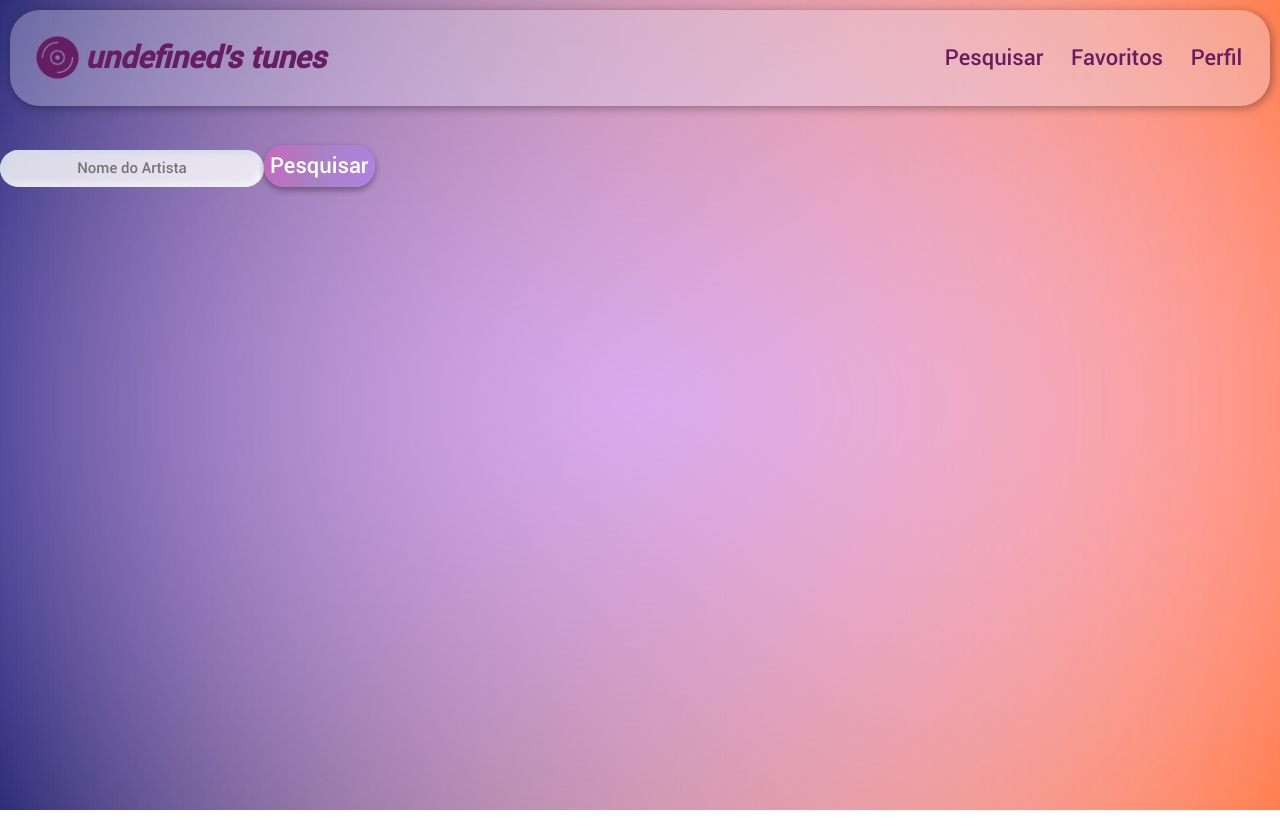
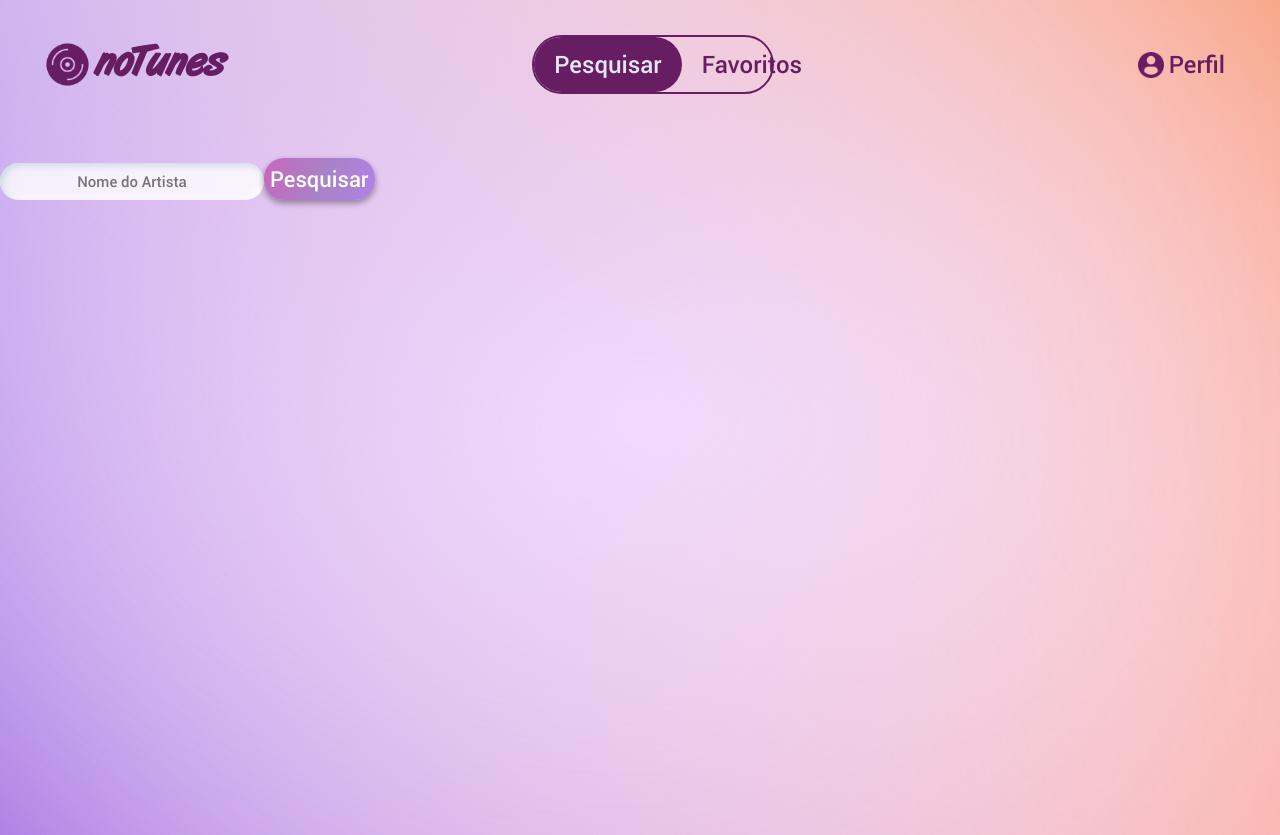
Before and after one commit to amandarosr/trybe-tunes, a React (Create React App) app: page /#/search in a window 1280 px wide. Before the commit the page ends 810 px from the top, so only its background shows below. Built offline with nearby package versions, Linux system fonts and the light colour scheme.

Commit message:
background da homepage mais clara, com header sem background. Links search e favorites dinamicos em configuração de switch dependendo do pathname

```diff
--- a/src/components/Header.jsx
+++ b/src/components/Header.jsx
@@ -1,58 +1,47 @@
 import { Component } from "react";
 import { Link } from "react-router-dom";
-import { getUser } from "../services/userAPI";
-import Loading from "./Loading";
+import { withRouter } from "react-router-dom/cjs/react-router-dom.min";
+import PropTypes from "prop-types";
 import vinyl from "../extra/vinyl-record.png";
+import profile from "../extra/profile-user.png";
 import "../style/Header.css";
 
 class Header extends Component {
-  state = {
-    loading: false,
-    userName: "",
-  };
-
-  async componentDidMount() {
-    this.setState({
-      loading: true,
-    });
-    const user = await getUser();
-    this.setState(
-      {
-        userName: user.name,
-      },
-      () =>
-        this.setState({
-          loading: false,
-        })
-    );
-  }
-
   render() {
-    const { loading, userName } = this.state;
+    const { path } = this.props.match;
     return (
       <header data-testid="header-component">
-        {loading ? (
-          <Loading />
-        ) : (
-          <div className="username-title">
-            <img alt="logo" src={vinyl} className="header-logo" />
-            <h3 className="header-username">{userName + "'s tunes"}</h3>
-          </div>
-        )}
+        <div className="username-title">
+          <img alt="logo" src={vinyl} className="header-logo" />
+          <h3 className="header-username">noTunes</h3>
+        </div>
         <nav>
-          <Link to="/search" className="link link-to-search">
+          <Link
+            to="/search"
+            className={path === "/search" ? "link current-page" : "link"}
+          >
             Pesquisar
           </Link>
-          <Link to="/favorites" className=" link link-to-favorites">
+          <Link
+            to="/favorites"
+            className={path === "/favorites" ? "link current-page" : "link"}
+          >
             Favoritos
           </Link>
-          <Link to="/profile" className="link link-to-profile">
-            Perfil
-          </Link>
         </nav>
+        <Link to="/profile" className="link profile-div">
+          <img alt="profile" src={profile} className="profile-icon" />
+          Perfil
+        </Link>
       </header>
     );
   }
 }
 
-export default Header;
+Header.propTypes = {
+  match: PropTypes.shape({
+    path: PropTypes.string,
+  }),
+};
+
+export default withRouter(Header);
--- a/src/index.css
+++ b/src/index.css
@@ -19,9 +19,9 @@ body {
     sans-serif;
   -webkit-font-smoothing: antialiased;
   -moz-osx-font-smoothing: grayscale;
-  background: radial-gradient(#af83e5, transparent),
-    linear-gradient(90deg, #2d2d78, transparent),
-    linear-gradient(-90deg, coral, transparent);
+  background: radial-gradient(#d3b4fb, transparent),
+    linear-gradient(45deg, #af83e5, transparent),
+    linear-gradient(-90deg, #f8a78a, transparent);
 
   background-blend-mode: screen;
   height: 100vh;
--- a/src/style/Header.css
+++ b/src/style/Header.css
@@ -1,42 +1,78 @@
 header {
-  background-color: rgb(230, 230, 250, 0.3);
+  /* background-color: rgb(230, 230, 250, 0.3);
   box-shadow: 2px 2px 10px rgba(0, 0, 0, 0.35);
-  border-radius: 30px;
+  border-radius: 30px; */
   display: flex;
   flex-direction: row;
   align-items: center;
   justify-content: space-between;
-  margin: 10px;
+  margin: 35px 45px;
 }
 
 .username-title {
     color: #671D61;
   display: flex;
   align-items: center;
-  font-size: 26px;
-  font-style: italic;
-  margin: 0 20px;
+}
+
+.username-title h3 {
+  font-size: 43px;
+  font-family: TitleFont;
+  margin: 0 5px;
 }
 
 .header-logo {
   height: 45px;
-  margin: 0 5px;
 }
 
 nav {
+  /* background-color: red; */
+  border: 2px solid #671D61;
+  border-radius: 30px;
   display: flex;
   align-items: center;
   justify-content: space-evenly;
-  width: 28%;
-  margin: 20px 0;
+  height: 55px;
+  width: 20%;
+  margin-right: 60px;
+}
+
+nav:hover {
+  background-color: rgba(182, 85, 174, 0.2);
+}
+
+nav .link {
+  padding: 0 20px;
 }
 
 .link {
     color: #671D61;
-  font-size: 22px;
+  font-size: 24px;
   text-decoration: none;
 }
 
-.link:hover {
-  font-size: 25px;
+.current-page {
+  display: flex;
+  align-items: center;
+  justify-content: center;
+  background-color: #671D61;
+  color: lavender;
+  border-radius: 30px;
+  height: 100%;
+  width: 48%;
 }
+
+/* .link:hover {
+  font-size: 24px;
+} */
+
+.profile-div {
+  display: flex;
+  align-items: center;
+  margin-right: 10px;
+}
+
+.profile-icon {
+  height: 26px;
+  margin-right: 5px;
+}
--- a/src/style/Login.css
+++ b/src/style/Login.css
@@ -1,8 +1,15 @@
 .page-login {
+  position: relative;
+  background: radial-gradient(#af83e5, transparent),
+    linear-gradient(45deg, #2d2d78, transparent),
+    linear-gradient(-45deg, coral, transparent);
+
+  background-blend-mode: screen;
   display: flex;
   flex-direction: column;
   justify-content: center;
   align-items: center;
+  z-index: -2;
   height: 100vh;
 }
 
```
Also changed, not shown: src/extra/profile-user.png (added).
